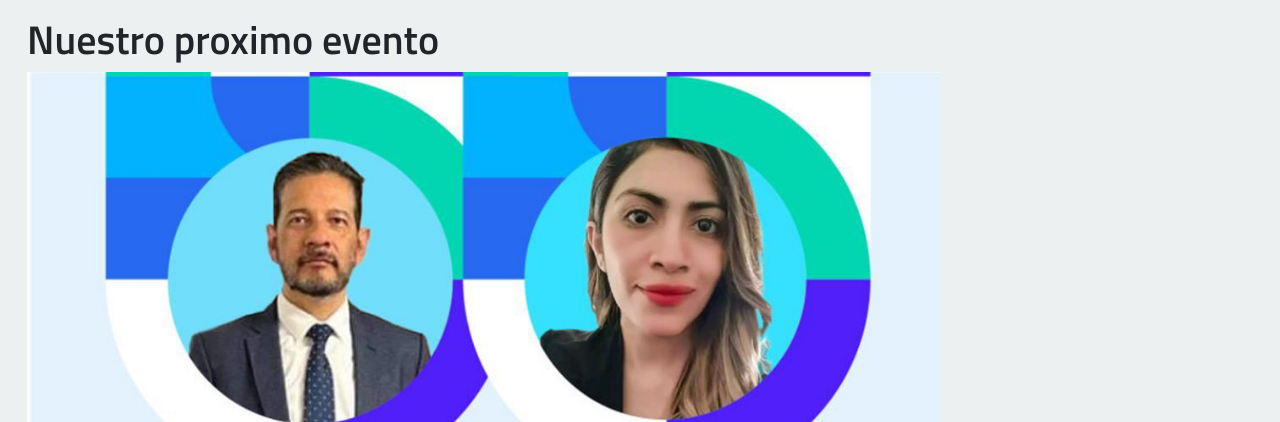
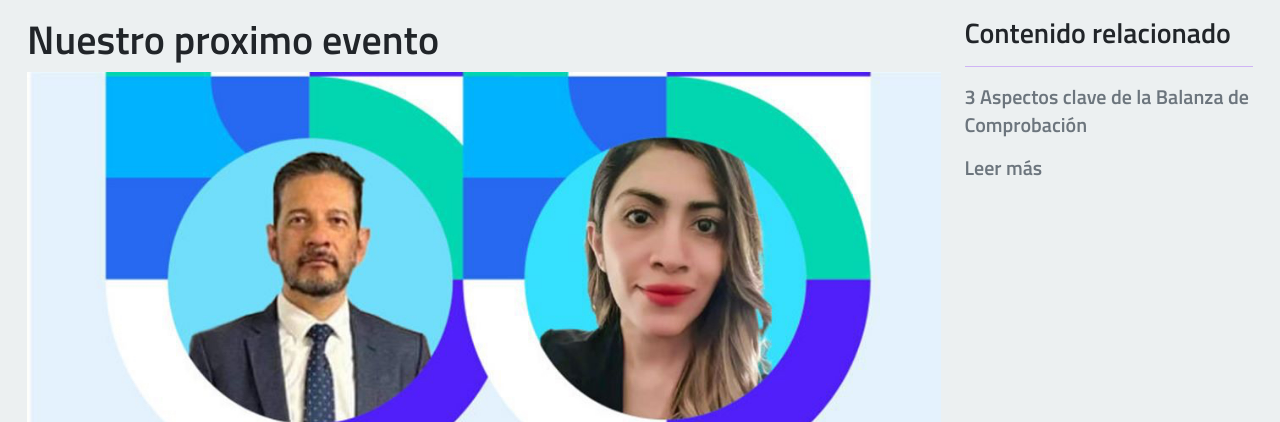
Before and after one commit to marco-ortega0808/ABCimpulsaTi, a PHP site: page /nota.php in a window 1280 px wide. Shown: the part 150-572 px from the top of the page. Run offline with PHP 8.4, Linux system fonts and the light colour scheme; some libraries are stand-ins or nearby versions.

Commit message:
Agrega contenido relacionado

```diff
--- a/nota.php
+++ b/nota.php
@@ -22,7 +22,11 @@
                 <p class="text-secondary">Lorem Ipsum es simplemente el texto de relleno de las imprentas y archivos de texto. Lorem Ipsum ha sido el texto de relleno estándar de las industrias desde el año 1500, cuando un impresor (N. del T. persona que se dedica a la imprenta) desconocido usó una galería de textos y los mezcló de tal manera que logró hacer un libro de textos especimen. No sólo sobrevivió 500 años, sino que tambien ingresó como texto de relleno en documentos electrónicos, quedando esencialmente igual al original. Fue popularizado en los 60s con la creación de las hojas "Letraset", las cuales contenian pasajes de Lorem Ipsum, y más recientemente con software de autoedición, como por ejemplo Aldus PageMaker, el cual incluye versiones de Lorem Ipsum.</p>
             </div>
             <div class="col-3">
-
+                <h3>Contenido relacionado</h3>
+                <hr>
+                <ul>
+                    <li class="text-secondary"><a href="#"><p class="text-secondary"><strong>3 Aspectos clave de la Balanza de Comprobación</strong></p><p class="text-secondary    ">Leer más </p></a></li>
+                </ul>
             </div>
         </div>
     </div>
```
